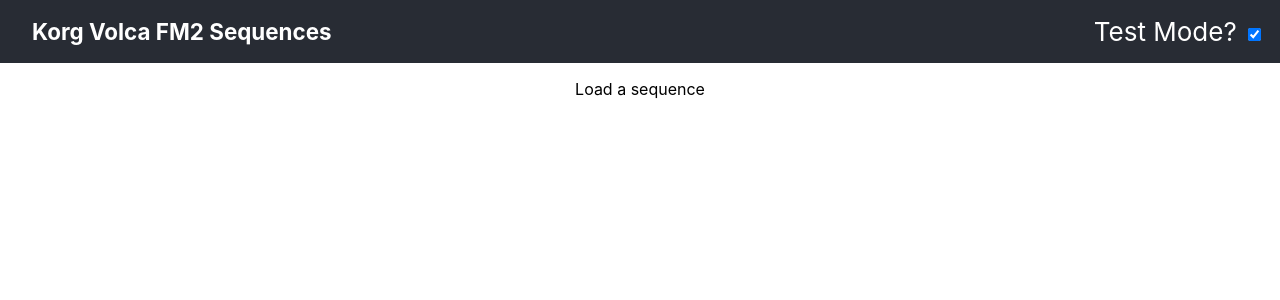
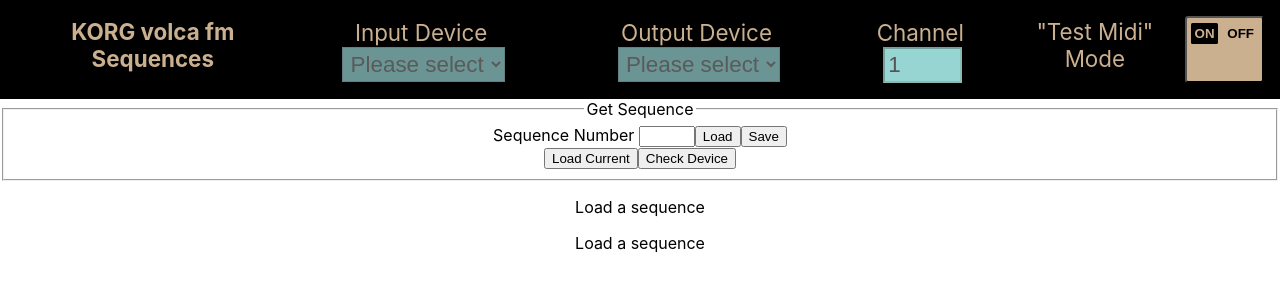
Before and after one commit to glenpike/volca, a React app: page / in a window 1280 px wide. Shown: the top 300 px of the page. Built offline with nearby package versions, Linux system fonts and the light colour scheme.

Commit message:
Move main components into App. Style and test

```diff
--- a/src/App.css
+++ b/src/App.css
@@ -14,10 +14,10 @@
 }
 
 .App-header {
-  background-color: #282c34;
+  background-color: var(--black);
   font-size: calc(10px + 2vmin);
   padding: 1rem;
-  color: white;
+  color: var(--gold);
 }
 
 .control__bar {
@@ -26,11 +26,13 @@
   justify-content: space-between;
   width: 100%;
 }
+
 .control__heading {
   font-size: 1.4rem;
   margin: 0;
   padding: 0.1rem 1rem;
 }
+
 .App-link {
   color: #61dafb;
 }
@@ -39,6 +41,7 @@
   from {
     transform: rotate(0deg);
   }
+
   to {
     transform: rotate(360deg);
   }
--- a/src/App.js
+++ /dev/null
@@ -1,16 +0,0 @@
-import Wrapper from './Wrapper';
-import MidiProvider from './components/MidiProvider/MidiProvider';
-
-import './App.css';
-
-function App() {
-  return (
-    <MidiProvider>
-      <div className="App">
-        <Wrapper />
-      </div>
-    </MidiProvider>
-  )
-}
-
-export default App;
--- /dev/null
+++ b/src/App.tsx
@@ -0,0 +1,34 @@
+import React from 'react'
+import MidiSelect from './components/MidiSelect/MidiSelect'
+import GetSequence from './components/GetSequence/GetSequence'
+import Sequence from './components/Sequence/Sequence'
+import SequenceDebug from './components/SequenceDebug/SequenceDebug'
+import MidiProvider from './components/MidiProvider/MidiProvider';
+
+import './App.css';
+
+function App() {
+  return (
+    <MidiProvider>
+      <div className="App">
+        <header className="App-header">
+          <div className="control__bar">
+            <h1 className="control__heading">KORG volca fm Sequences</h1>
+            <MidiSelect />
+          </div>
+        </header>
+        <main>
+          <div className="control__layout">
+            <>
+              <GetSequence />
+              <Sequence />
+              <SequenceDebug />
+            </>
+          </div>
+        </main>
+      </div>
+    </MidiProvider>
+  )
+}
+
+export default App;
--- a/src/Wrapper.js
+++ /dev/null
@@ -1,35 +0,0 @@
-import React from 'react'
-import MidiSelect from './components/MidiSelect/MidiSelect'
-import GetSequence from './components/GetSequence/GetSequence'
-import Sequence from './components/Sequence/Sequence'
-import SequenceDebug from './components/SequenceDebug/SequenceDebug'
-import ModeSelect from './components/ModeSelect/ModeSelect'
-import { useMidiMode } from './contexts/MidiModeContext'
-
-const Wrapper = () => {
-
-  const { mode } = useMidiMode();
-
-  return (
-    <>
-      <header className="App-header">
-        <div className="control__bar">
-          <h1 className="control__heading">Korg Volca FM2 Sequences</h1>
-          <ModeSelect />
-          {mode === 'real' && <MidiSelect />}
-        </div>
-      </header>
-      <main>
-        <div className="control__layout">
-          <>
-            <GetSequence />
-            <Sequence />
-            <SequenceDebug />
-          </>
-        </div>
-      </main>
-    </>
-  )
-}
-
-export default Wrapper
--- a/src/components/MidiProvider/MidiProvider.tsx
+++ b/src/components/MidiProvider/MidiProvider.tsx
@@ -4,13 +4,13 @@
 import { WebMidi } from 'webmidi'
 import TestMidiContext, { TestMidiContextProvider } from '../../contexts/TestMidiContext';
 import { VolcaFMContextProvider } from '../../contexts/VolcaFMContext'
-import MidiModeContext from '../../contexts/MidiModeContext'
+import MidiModeContext, { MidiMode } from '../../contexts/MidiModeContext'
 
 const KORG_MANUFACTURER_ID = 0x42
 const MIDI_CHANNEL = 1
 
 const MidiProvider = ({ children }: { children: React.ReactNode }) => {
-  const [mode, setMode] = useState(() => {
+  const [mode, setMode] = useState<MidiMode>(() => {
     const urlMode = new URLSearchParams(window.location.search).get('midiMode');
     if (urlMode === 'real' || urlMode === 'test') return urlMode;
     const stored = window.localStorage.getItem('midiMode');
@@ -21,7 +21,7 @@
   const value = useMemo(
     () => ({
       mode,
-      setMode: (next: string) => { //FIXME - enum for type
+      setMode: (next: MidiMode) => {
         window.localStorage.setItem('midiMode', next);
         setMode(next);
       },
--- a/src/components/MidiSelect/MidiSelect.css
+++ b/src/components/MidiSelect/MidiSelect.css
@@ -1,7 +1,6 @@
 .midi-selects {
 	display: flex;
 	flex-direction: row;
-	/* padding-top: 0.2rem; */
 }
 
 .midi-select {
@@ -12,9 +11,14 @@
 .midi-select select,
 .midi-select input {
 	font-size: 1.4rem;
-	padding: 0.1rem;
+	padding: 0.2rem;
 }
 
 .midi-select label {
 	padding-right: 0.5rem;
 }
+
+.midi-select select,
+.midi-select input {
+	background-color: var(--turquoise);
+}
--- a/src/components/MidiSelect/MidiSelect.js
+++ b/src/components/MidiSelect/MidiSelect.js
@@ -1,6 +1,8 @@
 import React, { useContext, useEffect } from 'react'
 import './MidiSelect.css'
 import VolcaFMContext from '../../contexts/VolcaFMContext'
+import ModeSelect from '../ModeSelect/ModeSelect'
+import { useMidiMode } from '../../contexts/MidiModeContext'
 
 const MidiSelect = () => {
 
@@ -23,6 +25,7 @@
 
   const selectedOutput = midiOutputs && midiOutputs.indexOf(currentOutput)
   const selectedInput = midiInputs && midiInputs.indexOf(currentInput)
+  const { mode } = useMidiMode();
 
   useEffect(() => {
     if (!midiInitialised) {
@@ -55,6 +58,7 @@
           name="midi-input-select"
           value={selectedInput}
           onChange={handleInputChange}
+          disabled={mode === 'test'}
         >
           <option value="-1"> Please select </option>{' '}
           {midiInputs.map((midiInput, index) => {
@@ -73,6 +77,7 @@
           name="midi-output-select"
           value={selectedOutput}
           onChange={handleOutputChange}
+          disabled={mode === 'test'}
         >
           <option value="-1"> Please select </option>{' '}
           {midiOutputs.map((midiOutput, index) => {
@@ -86,8 +91,9 @@
       </div>
       <div className="midi-select">
         <label htmlFor="midi-channel-select">Channel</label>{' '}
-        <input type="number" id="midi-channel-select" name="midi-channel-select" min="1" max="16" value={channel} onChange={handleChannelChange} />
+        <input type="number" id="midi-channel-select" name="midi-channel-select" min="1" max="16" value={channel} onChange={handleChannelChange} disabled={mode === 'test'} />
       </div>
+      <ModeSelect />
     </div>
   )
 }
--- /dev/null
+++ b/src/components/ModeSelect/ModeSelect.css
@@ -0,0 +1,25 @@
+.mode-select-label {
+  font-size: 1.4rem;
+  padding: 0.1rem 1rem 0.1rem;
+}
+
+.mode-select-button {
+  border-radius: 0.2rem;
+  background-color: var(--gold);
+  padding: 0.1rem;
+  display: inline-flex;
+}
+
+.mode-select-button span {
+  padding: 0.2rem;
+  margin: 0.2rem;
+  border-radius: 0.1rem;
+  font-weight: bold;
+  text-transform: uppercase;
+}
+
+.mode-select-button[aria-checked="true"] span:first-child,
+.mode-select-button[aria-checked="false"] span:last-child {
+  background: #000;
+  color: var(--gold);
+}
--- a/src/components/ModeSelect/ModeSelect.tsx
+++ b/src/components/ModeSelect/ModeSelect.tsx
@@ -1,3 +1,4 @@
+import './ModeSelect.css'
 import { useMidiMode } from "../../contexts/MidiModeContext";
 
 const ModeSelect = () => {
@@ -7,9 +8,13 @@
     setMode(mode === 'real' ? 'test' : 'real');
   }
   return (
-    <label>
-      Test Mode? <input type="checkbox" name="testMode" checked={mode === 'test'} onChange={handleModeChange} />
-    </label>
+    <>
+      <span className="mode-select-label" id="mode-select">"Test Midi" Mode</span>
+      <button className="mode-select-button" role="switch" aria-checked={mode === 'test'} aria-labelledby="mode-select" onClick={handleModeChange}>
+        <span>on</span>
+        <span>off</span>
+      </button>
+    </>
   )
 }
 
--- a/src/contexts/MidiModeContext.tsx
+++ b/src/contexts/MidiModeContext.tsx
@@ -1,8 +1,13 @@
 import { createContext, useContext } from "react";
 
-const MidiModeContext = createContext({
+export type MidiMode = 'real' | 'test'
+type MidiModeContextValue = {
+  mode: MidiMode;
+  setMode: (m: MidiMode) => void;
+};
+const MidiModeContext = createContext<MidiModeContextValue>({
   mode: 'test',
-  setMode: (_m: 'real' | 'test') => { },
+  setMode: (_m: MidiMode) => { },
 });
 
 export default MidiModeContext;
--- a/src/index.css
+++ b/src/index.css
@@ -1,3 +1,11 @@
+:root {
+  --gold: #CBB090;
+  --turquoise: #97D5D3;
+  --black: #000;
+  --red: #E8909C;
+  --brown: #3E3032;
+}
+
 body {
   margin: 0;
   font-family: -apple-system, BlinkMacSystemFont, 'Segoe UI', 'Roboto', 'Oxygen',
```
Also changed, not shown: 1 other file (tests, documents, lock files or other folders).
